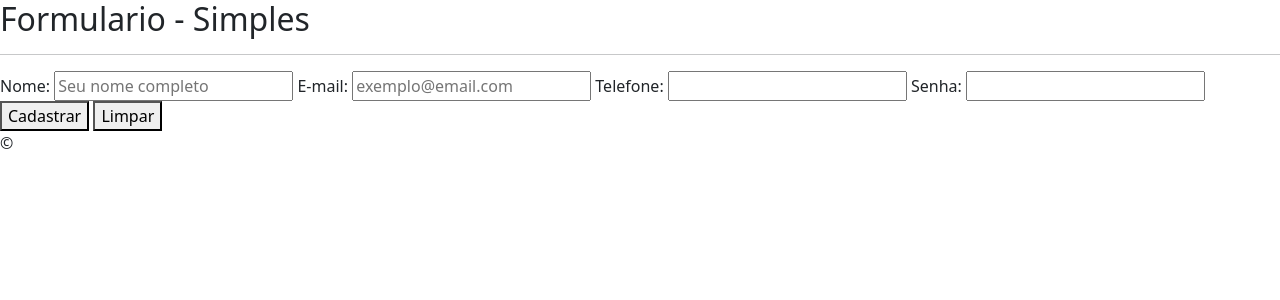
After one commit to PedroSaintMartin/PythonFlask, a Flask app: page /cadastro in a window 1280 px wide. The commit adds this page. Shown: the top 300 px of the page. Run offline with Flask 3, Linux system fonts and the light colour scheme.

Commit message:
cadastro.html

```diff
--- a/app.py
+++ b/app.py
@@ -1,6 +1,8 @@
 from flask import Flask, render_template, request
 from service.UserService import UserService
 from service.SqLiteConnectionFactory import SqLiteConnectionFactory
+from dto.InsertUser import InsertUser
+from dto.UserLogin import UserLogin
 
 app = Flask(__name__)
 
@@ -9,8 +11,22 @@ def index() -> str:
     if request.method == "GET":
         return render_template("index.html")
     else:
-        login = UserService.getUserByEmailAndPass(request.form.get("email"), request.form.get("senha"))
-        return render_template("index.html", user= login if login != None else "Email ou Senha Errados !")
+        resp: UserLogin = UserService.getUserByEmailAndPass(request.form.get("email"), request.form.get("senha"))
+        return render_template("cadastro.html", user=resp)
+
+@app.route("/cadastro", methods=["GET", "POST"])
+def cadastro() -> str:
+    if request.method == "POST":
+        data: InsertUser = InsertUser(
+            nomeUser=request.form.get("nome"),
+            emailUser=request.form.get("email"),
+            telefoneUser=request.form.get("telefone"),
+            senhaUser=request.form.get("senha")
+        )
+        UserService.insertUser(data)
+        return render_template("cadastro.html", user=UserService.selectUserByEmail(data.emailUser))
+    else:
+        return render_template("cadastro.html")
 
 if __name__ == "__main__":
     with open("import.sql", 'r', encoding='utf-8') as f:
--- a/import.sql
+++ b/import.sql
@@ -5,8 +5,9 @@ PRAGMA foreign_keys = true;
 CREATE TABLE user(
     idUser INTEGER PRIMARY KEY AUTOINCREMENT,
     emailUser TEXT,
-    nameUser TEXT,
+    nomeUser TEXT,
+    telefoneUser TEXT,
     senhaUser TEXT
 );
 
-INSERT INTO user ("emailUser", "nameUser", "senhaUser") Values ("teste@teste.com", "teste", "teste123");
+INSERT INTO user ("emailUser", "nomeUser", "telefoneUser", "senhaUser") Values ("teste@teste.com", "teste", "249999999", "teste123");
--- /dev/null
+++ b/templates/cadastro.html
@@ -0,0 +1,49 @@
+<!DOCTYPE html>
+<html lang="pt-BR">
+    <head>
+        <meta charset="UTF-8">
+        <meta name="viewport" content="width=device-width, initial-scale=1.0">
+        <title>Teste Flask</title>
+        <!-- Bootstrap CSS -->
+        <link href="https://cdn.jsdelivr.net/npm/bootstrap@5.3.2/dist/css/bootstrap.min.css" rel="stylesheet">
+
+        <!-- Font Awesome CSS -->
+        <link href="https://cdnjs.cloudflare.com/ajax/libs/font-awesome/6.4.2/css/all.min.css" rel="stylesheet">
+    </head>
+    <body>
+        <header>
+
+        </header>
+
+        <main>
+            <section>
+                <h2>
+                    <i></i>Formulario - Simples
+                </h2>
+                <hr>
+                <form action="/cadastro" method="POST">
+                    <label for="nome">Nome:</label>
+                    <input type="text" id="nome" name="nome" required placeholder="Seu nome completo">
+
+                    <label for="email">E-mail:</label>
+                    <input type="email" id="email" name="email" required placeholder="exemplo@email.com">
+
+                    <label for="telefone">Telefone:</label>
+                    <input type="tel" id="telefone" name="telefone" pattern="[0-9]{11}" title="DDD + Número (apenas dígitos)">
+
+                    <label for="senha">Senha:</label>
+                    <input type="password" id="senha" name="senha" required minlength="6">
+
+                    <button type="submit">Cadastrar</button>
+                    <button type="reset">Limpar</button>
+                </form>
+            </section>
+        </main>
+
+        <footer>
+            <p>&copy;</p>
+        </footer>
+
+        <script src="https://cdn.jsdelivr.net/npm/bootstrap@5.3.2/dist/js/bootstrap.bundle.min.js"></script>
+    </body>
+</html>
```
Also changed, not shown: dto/InsertUser.py (added, +8 -0 lines), service/UserService.py (+31 -2 lines), templates/index.html (+3 -6 lines), db.db.
